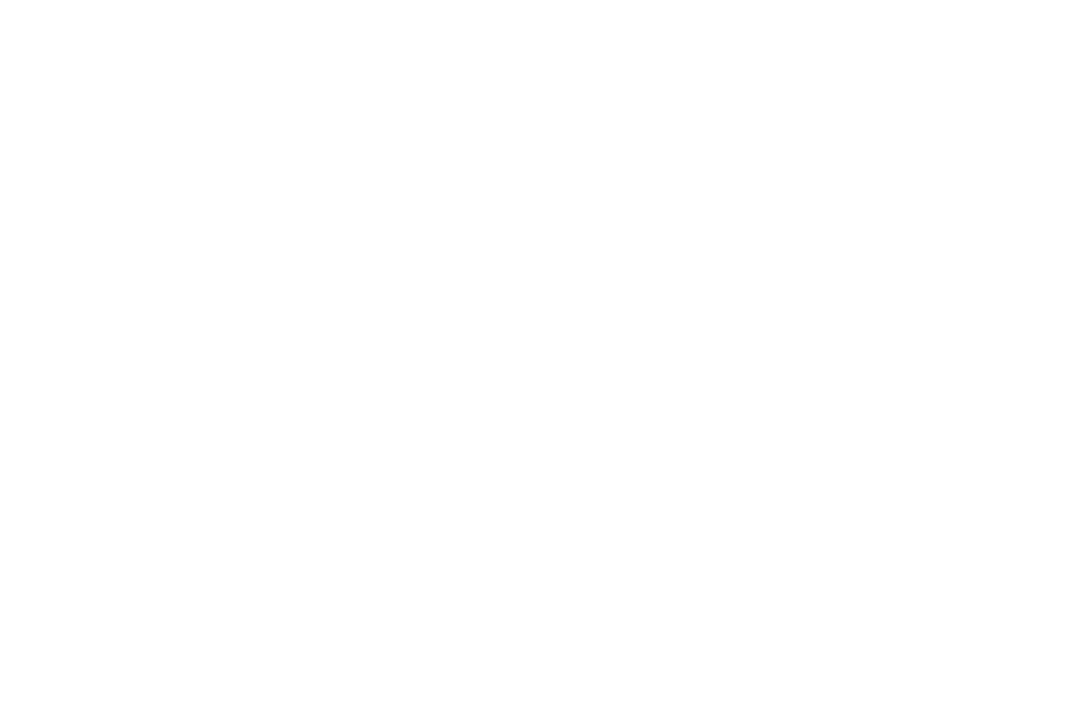
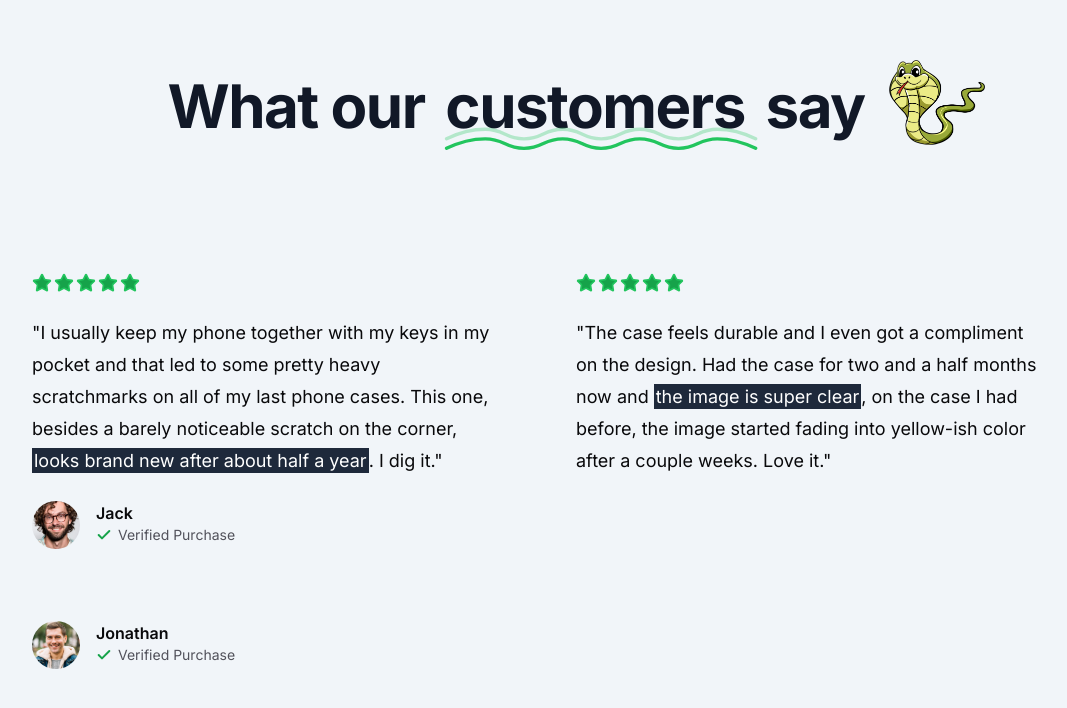
Before and after one commit to WebApp07/Cobra-Case, a Next.js app: page / in a window 1280 px wide. Shown: the part 1808-2516 px from the top of the page, without its empty margins (64-1131 px from the left). Before the commit the page ends 1772 px from the top, so only its background shows below. Built offline with nearby package versions, Linux system fonts and the light colour scheme; no server answers.

Commit message:
implement customer reviews section with star ratings, user avatars, and highlighted quotes

```diff
--- a/src/app/page.tsx
+++ b/src/app/page.tsx
@@ -4,6 +4,7 @@
 import Image from "next/image";
 import { Check, Star } from "lucide-react";
 import Phone from "@/components/Phone";
+import { Icons } from "@/components/Icons";
 
 export default function Home() {
   return (
@@ -120,6 +121,102 @@
           </div>
         </MaxWithWrapper>
       </section>
+
+      {/* value proposition section */}
+      <section className="bg-slate-100 py-24">
+        <MaxWithWrapper className="flex flex-col items-center gap-16 sm:gap-32">
+          <div className="flex flex-col lg:flex-row items-center gap-4 sm:gap-6">
+            <h2 className="order-1 mt-2 tracking-tight text-center text-balance !leading-tight font-bold text-5xl md:text-6xl text-gray-900">
+              What our{" "}
+              <span className="relative px-2">
+                customers
+                <Icons.underline className="hidden sm:block pointer-events-none absolute inset-x-0 -bottom-6 text-green-500" />{" "}
+              </span>{" "}
+              say
+            </h2>
+            <img
+              src="/snake-2.png"
+              className="w-24 order-0 lg:order-2"
+              alt="snake-2"
+            />
+          </div>
+
+          <div className="mx-auto grid max-w-2xl grid-cols-1 px-4 lg:mx-0 lg:max-w-none lg:grid-cols-2 gap-y-16">
+            <div className="flex flex-auto flex-col gap-4 lg:pr-8 xl:pr-20">
+              <div className="flex gap-0.5 mb-2">
+                <Star className="h-5 w-5 text-green-500 fill-green-600" />
+                <Star className="h-5 w-5 text-green-500 fill-green-600" />
+                <Star className="h-5 w-5 text-green-500 fill-green-600" />
+                <Star className="h-5 w-5 text-green-500 fill-green-600" />
+                <Star className="h-5 w-5 text-green-500 fill-green-600" />
+              </div>
+              <div className="text-lg leading-8">
+                <p>
+                  &quot;I usually keep my phone together with my keys in my
+                  pocket and that led to some pretty heavy scratchmarks on all
+                  of my last phone cases. This one, besides a barely noticeable
+                  scratch on the corner,{" "}
+                  <span className="p-0.5 bg-slate-800 text-white">
+                    looks brand new after about half a year
+                  </span>
+                  . I dig it.&quot;
+                </p>
+              </div>
+              <div className="flex gap-4 mt-2">
+                <img
+                  className="rounded-full h-12 w-12 object-cover"
+                  src="/users/user-1.png"
+                  alt="user"
+                />
+                <div className="flex flex-col">
+                  <p className="font-semibold"> Jack</p>
+                  <div className="flex gap-1.5 items-center text-zinc-600">
+                    <Check className="h-4 w-4 stroke-[3px] text-green-600" />
+                    <p className="text-sm">Verified Purchase</p>
+                  </div>
+                </div>
+              </div>
+            </div>
+
+            {/* Second user review */}
+
+            <div className="flex flex-auto flex-col gap-4 lg:pr-8 xl:pr-20">
+              <div className="flex gap-0.5 mb-2">
+                <Star className="h-5 w-5 text-green-500 fill-green-600" />
+                <Star className="h-5 w-5 text-green-500 fill-green-600" />
+                <Star className="h-5 w-5 text-green-500 fill-green-600" />
+                <Star className="h-5 w-5 text-green-500 fill-green-600" />
+                <Star className="h-5 w-5 text-green-500 fill-green-600" />
+              </div>
+              <div className="text-lg leading-8">
+                <p>
+                  &quot;The case feels durable and I even got a compliment on
+                  the design. Had the case for two and a half months now and{" "}
+                  <span className="p-0.5 bg-slate-800 text-white">
+                    the image is super clear
+                  </span>
+                  , on the case I had before, the image started fading into
+                  yellow-ish color after a couple weeks. Love it.&quot;
+                </p>
+              </div>
+            </div>
+            <div className="flex gap-4 mt-2">
+              <img
+                className="rounded-full h-12 w-12 object-cover"
+                src="/users/user-4.jpg"
+                alt="user"
+              />
+              <div className="flex flex-col">
+                <p className="font-semibold"> Jonathan</p>
+                <div className="flex gap-1.5 items-center text-zinc-600">
+                  <Check className="h-4 w-4 stroke-[3px] text-green-600" />
+                  <p className="text-sm">Verified Purchase</p>
+                </div>
+              </div>
+            </div>
+          </div>
+        </MaxWithWrapper>
+      </section>
     </div>
   );
 }
--- /dev/null
+++ b/src/components/Icons.tsx
@@ -0,0 +1,22 @@
+import { LucideProps } from "lucide-react";
+
+export const Icons = {
+  underline: (props: LucideProps) => (
+    <svg {...props} viewBox="0 0 687 155">
+      <g
+        stroke="currentColor"
+        strokeWidth="7"
+        fill="none"
+        fillRule="evenodd"
+        strokeLinecap="round"
+        strokeLinejoin="round"
+      >
+        <path
+          d="M20 98c27-13.3333333 54-20 81-20 40.5 0 40.5 20 81 20s40.626917-20 81-20 40.123083 20 80.5 20 40.5-20 81-20 40.5 20 81 20 40.626917-20 81-20c26.915389 0 53.748722 6.6666667 80.5 20"
+          opacity=".3"
+        ></path>
+        <path d="M20 118c27-13.3333333 54-20 81-20 40.5 0 40.5 20 81 20s40.626917-20 81-20 40.123083 20 80.5 20 40.5-20 81-20 40.5 20 81 20 40.626917-20 81-20c26.915389 0 53.748722 6.6666667 80.5 20"></path>
+      </g>
+    </svg>
+  ),
+};
```
